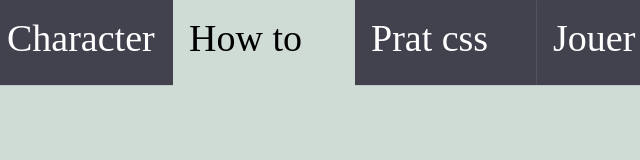
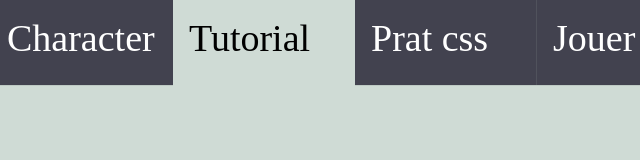
Before and after one commit to spieer2/spieer2.github.io, a plain HTML site: page explicationSystèmeDeCombat.html in a window 1280 px wide. Shown: the top 160 px of the page, 191-831 px from the left. Drawn offline with Linux system fonts and the light colour scheme.

Commit message:
Update explicationSystèmeDeCombat.html

```diff
--- a/explicationSystèmeDeCombat.html
+++ b/explicationSystèmeDeCombat.html
@@ -10,7 +10,7 @@
     <body>
         <a href = 'index.html', class = boxTopLinkPrototype><FONT COLOR=white>Prototype</FONT></a>
         <a href = 'characterBuild.html', class = boxTopLinkCharacOut><FONT COLOR=white>Character</FONT></a>
-        <a href = 'explicationSystèmeDeCombat.html', class = boxTopLinkExplicIn>How to</a>
+        <a href = 'explicationSystèmeDeCombat.html', class = boxTopLinkExplicIn>Tutorial</a>
         <a href = 'cssPratique.html', class = boxTopLinkPratOut><FONT COLOR=white>Prat css</FONT></a>
         <a href = 'cartes.html', class = boxTopLinkCartesOut><FONT COLOR=white>Jouer</FONT></a>
         <div id = 'topstuff'></div>
```
